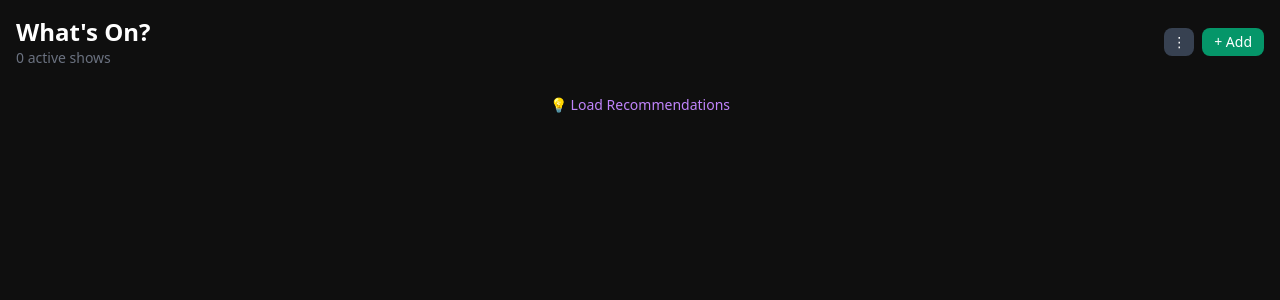
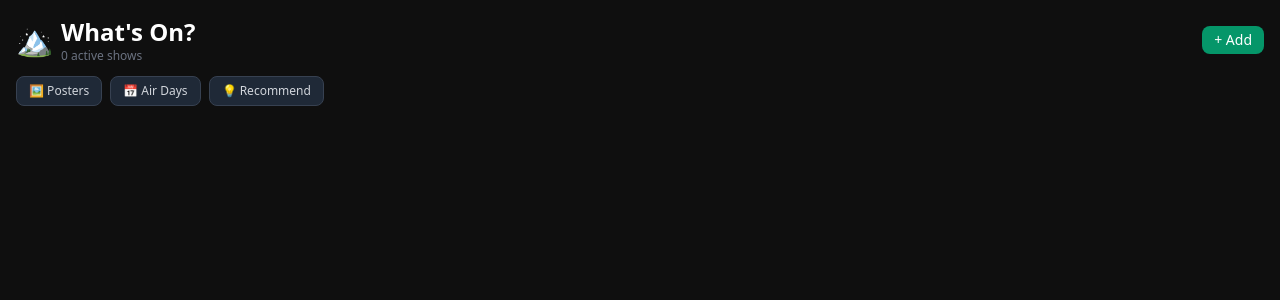
Before and after one commit to klill6506/whats-on, a FastAPI app: page / in a window 1280 px wide. Shown: the top 300 px of the page. Run offline with FastAPI, Linux system fonts and the light colour scheme; data that the repository does not hold is empty; parts of the project's set-up code (start-up, migrations or seed data) failed here and were passed over; some libraries are stand-ins or nearby versions.

Commit message:
Permanent action buttons, yeti icon, fix Apple TV+ and Prime Video colors

```diff
--- a/templates/index.html
+++ b/templates/index.html
@@ -123,11 +123,11 @@
         }
 
         .service-max { background: #0052ff; }
-        .service-apple { background: linear-gradient(135deg, #fa233b, #fb5c74); }
+        .service-appletv { background: linear-gradient(135deg, #fa233b, #fb5c74); }
         .service-hulu { background: #1ce783; }
         .service-peacock { background: linear-gradient(135deg, #ffd700, #ff6b00); }
         .service-paramount { background: #0068ff; }
-        .service-prime { background: #00a8e1; }
+        .service-primevideo { background: #00a8e1; }
         .service-netflix { background: #e50914; }
         .service-disney { background: linear-gradient(135deg, #113ccf, #0063e5); }
         .service-other { background: #8b5cf6; }
@@ -193,21 +193,23 @@
     </style>
 </head>
 <body class="text-gray-100 px-4 pt-4 pb-24">
-    <header class="mb-6 flex justify-between items-center">
-        <div>
-            <h1 class="text-2xl font-bold text-white">What's On?</h1>
-            <p class="text-gray-500 text-sm">{{ priority_shows|length + backup_shows|length }} active shows</p>
-        </div>
-        <div class="flex gap-2 items-center">
-            <button onclick="toggleMenu()" class="bg-gray-700 hover:bg-gray-600 text-white px-2 py-1 rounded-lg text-sm">⋮</button>
+    <header class="mb-4">
+        <div class="flex justify-between items-center mb-3">
+            <div class="flex items-center gap-2">
+                <span class="text-3xl">🏔️</span>
+                <div>
+                    <h1 class="text-2xl font-bold text-white">What's On?</h1>
+                    <p class="text-gray-500 text-xs">{{ priority_shows|length + backup_shows|length }} active shows</p>
+                </div>
+            </div>
             <button onclick="openAddModal()" class="bg-emerald-600 hover:bg-emerald-500 text-white px-3 py-1 rounded-lg text-sm font-medium">+ Add</button>
         </div>
 
-        <!-- Dropdown Menu -->
-        <div id="menuDropdown" class="hidden absolute right-4 top-16 bg-gray-800 rounded-lg shadow-xl border border-gray-700 py-2 z-50">
-            <button onclick="fetchAllPosters(); toggleMenu();" class="w-full text-left px-4 py-2 text-sm text-gray-300 hover:bg-gray-700">🖼️ Get Posters</button>
-            <button onclick="fetchAllTrakt(); toggleMenu();" class="w-full text-left px-4 py-2 text-sm text-gray-300 hover:bg-gray-700">📅 Get Air Days</button>
-            <button onclick="showRecommendations(); toggleMenu();" class="w-full text-left px-4 py-2 text-sm text-gray-300 hover:bg-gray-700">💡 Recommendations</button>
+        <!-- Action buttons row -->
+        <div class="flex gap-2 overflow-x-auto pb-2">
+            <button onclick="fetchAllPosters()" class="flex-shrink-0 bg-gray-800 hover:bg-gray-700 text-gray-300 px-3 py-1.5 rounded-lg text-xs border border-gray-700">🖼️ Posters</button>
+            <button onclick="fetchAllTrakt()" class="flex-shrink-0 bg-gray-800 hover:bg-gray-700 text-gray-300 px-3 py-1.5 rounded-lg text-xs border border-gray-700">📅 Air Days</button>
+            <button onclick="loadRecommendations()" class="flex-shrink-0 bg-gray-800 hover:bg-gray-700 text-gray-300 px-3 py-1.5 rounded-lg text-xs border border-gray-700">💡 Recommend</button>
         </div>
     </header>
 
@@ -322,12 +324,6 @@
             <!-- Populated by JavaScript -->
         </div>
     </section>
-
-    <div class="mb-8 text-center">
-        <button id="loadRecsBtn" onclick="loadRecommendations()" class="text-purple-400 hover:text-purple-300 text-sm">
-            💡 Load Recommendations
-        </button>
-    </div>
 
     {% if between_seasons %}
     <section class="mb-8">
@@ -586,20 +582,6 @@
             }
         }
 
-        function toggleMenu() {
-            const menu = document.getElementById('menuDropdown');
-            menu.classList.toggle('hidden');
-        }
-
-        // Close menu when clicking outside
-        document.addEventListener('click', function(e) {
-            const menu = document.getElementById('menuDropdown');
-            const menuBtn = e.target.closest('button');
-            if (!menu.contains(e.target) && (!menuBtn || menuBtn.textContent !== '⋮')) {
-                menu.classList.add('hidden');
-            }
-        });
-
         async function fetchAllTrakt() {
             try {
                 const response = await fetch('/api/fetch-all-trakt', { method: 'POST' });
@@ -616,16 +598,14 @@
         }
 
         async function showRecommendations() {
-            // Now just calls loadRecommendations
             loadRecommendations();
         }
 
         async function loadRecommendations() {
             const section = document.getElementById('recsSection');
             const row = document.getElementById('recsRow');
-            const loadBtn = document.getElementById('loadRecsBtn');
 
-            loadBtn.textContent = '⏳ Loading...';
+            row.innerHTML = '<div class="text-gray-500 text-sm p-4">Loading recommendations...</div>';
 
             try {
                 const response = await fetch('/api/recommendations');
@@ -661,13 +641,13 @@
                     });
 
                     section.classList.remove('hidden');
-                    loadBtn.classList.add('hidden');
                 } else {
-                    loadBtn.textContent = 'No recommendations right now';
+                    row.innerHTML = '<div class="text-gray-500 text-sm p-4">No recommendations right now. Add more shows!</div>';
+                    section.classList.remove('hidden');
                 }
             } catch (err) {
-                loadBtn.textContent = '❌ Error loading';
-                setTimeout(() => { loadBtn.textContent = '💡 Load Recommendations'; }, 2000);
+                row.innerHTML = '<div class="text-red-400 text-sm p-4">Error loading recommendations</div>';
+                section.classList.remove('hidden');
             }
         }
 
@@ -704,12 +684,10 @@
                 });
                 card.remove();
 
-                // If no more recs, hide section
+                // If no more recs, show message
                 const remaining = document.querySelectorAll('.rec-card').length;
                 if (remaining === 0) {
-                    document.getElementById('recsSection').classList.add('hidden');
-                    document.getElementById('loadRecsBtn').classList.remove('hidden');
-                    document.getElementById('loadRecsBtn').textContent = '💡 Load Recommendations';
+                    document.getElementById('recsRow').innerHTML = '<div class="text-gray-500 text-sm p-4">Click "Recommend" for more suggestions</div>';
                 }
             } catch (err) {
                 card.style.opacity = '1';
```
